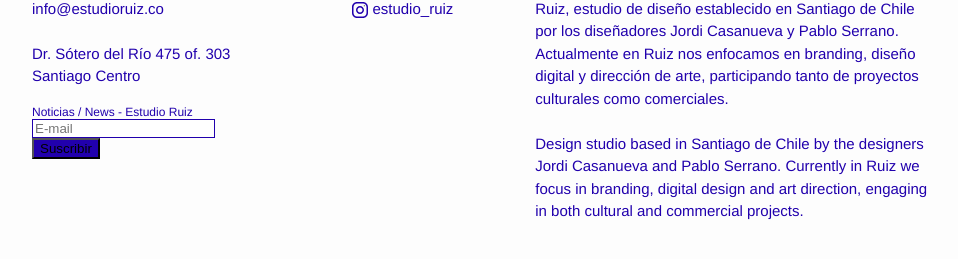
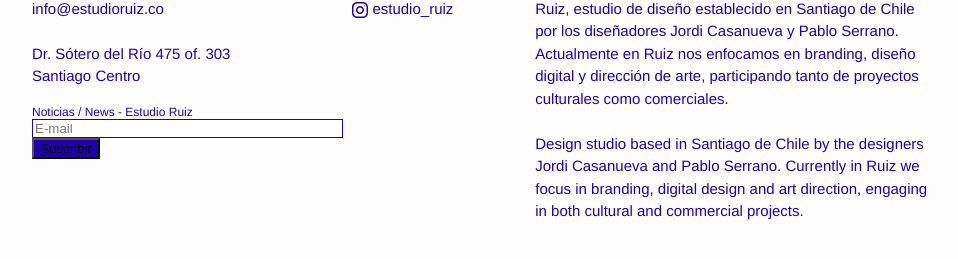
Before and after one commit to jordicasanueva/ruiz.github.io, a Jekyll site: the page built from index.html, in a window 1280 px wide. Shown: the part 159-418 px from the top of the page, without its empty margins (158-1116 px from the left). Built offline with Jekyll 4.4.1, drawn with Linux system fonts in a browser that asks for light colours; comment, search, counter and statistics services are not loaded.

Commit message:
color y width

```diff
--- a/_sass/_layout.scss
+++ b/_sass/_layout.scss
@@ -191,7 +191,7 @@
     font-size: 24px;
 }
 
-#mc_embed_signup_scroll {
+#mc_embed_signup {
     background-color: #fdfdfd !important;
 }
 
@@ -202,6 +202,9 @@
 #mc_embed_signup input.email {
     width: auto !important;
     border: solid 1px #2100ad !important;
+    @media only screen and (min-width: 768px) {
+    width: 100% !important;
+    }
 }
 
 #mc_embed_signup .button {
```
